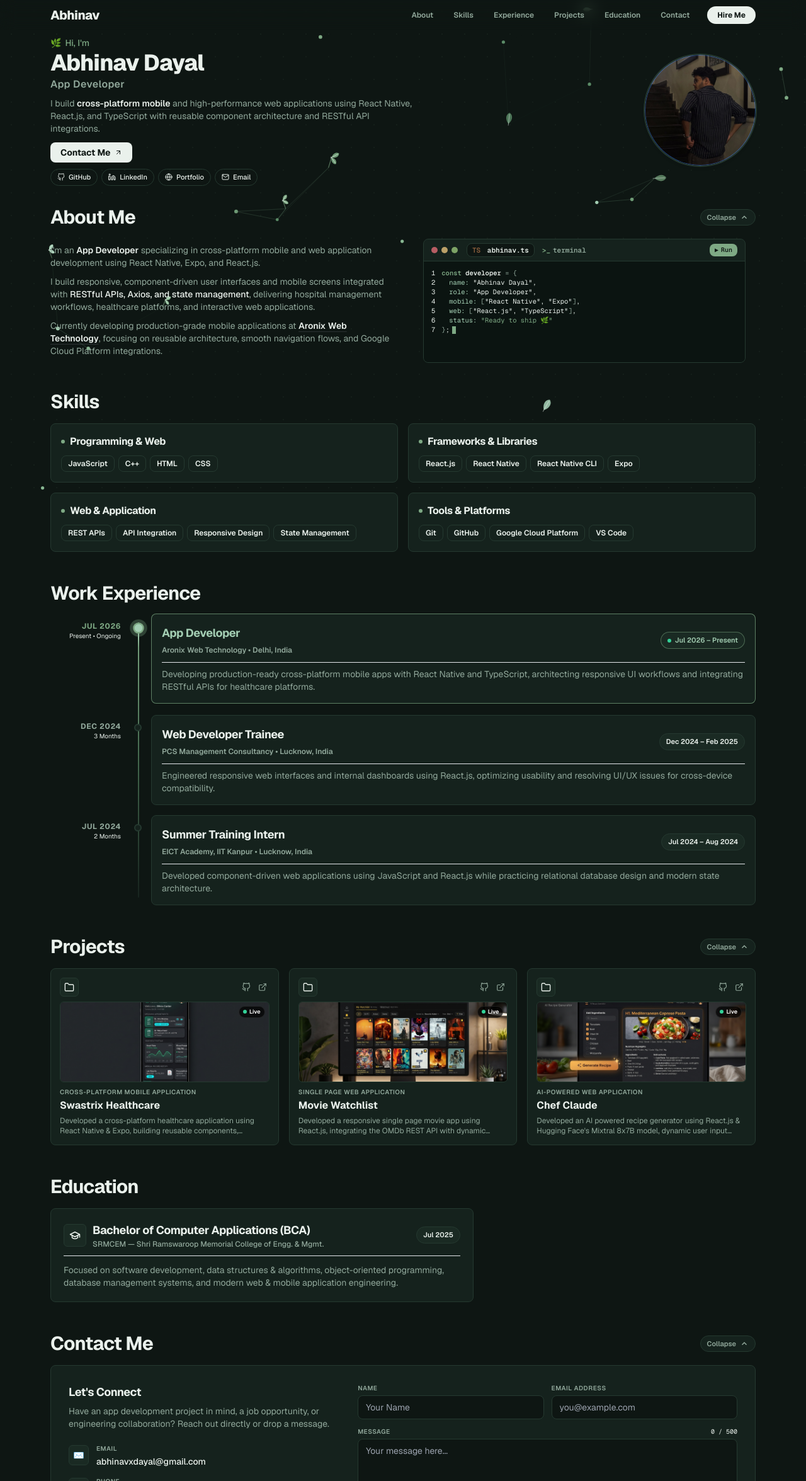
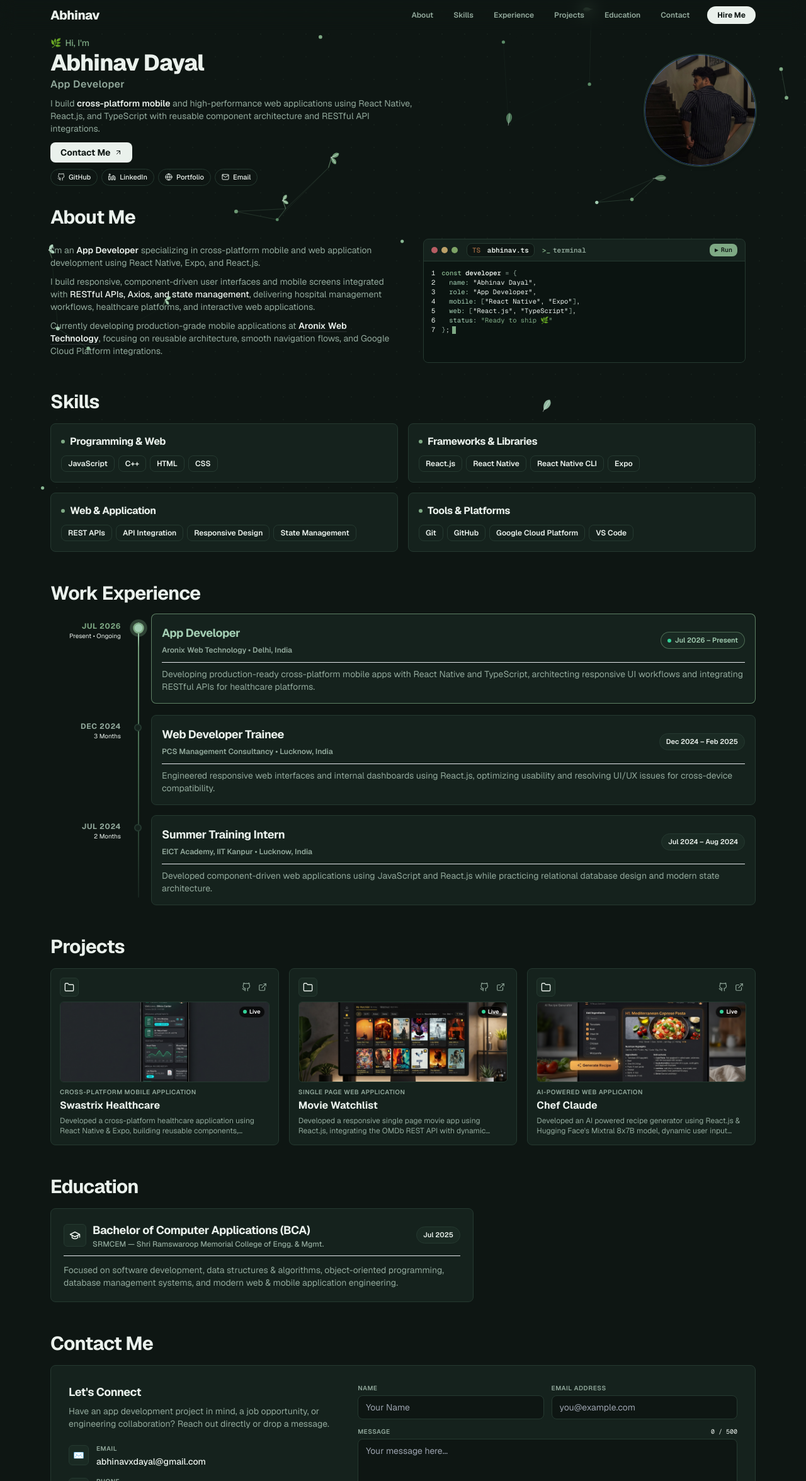
Before and after one commit to AbhinavXDayal/Portfolio, a React (Vite) app: page / in a window 1280 px wide. Shown: the top 2351 px of the page at 63% size. Built offline with nearby package versions, Linux system fonts and the light colour scheme.

Commit message:
Completely remove all remaining collapse and expand buttons from entire website

```diff
--- a/src/components/sections/About.tsx
+++ b/src/components/sections/About.tsx
@@ -1,7 +1,6 @@
 import React, { useState } from "react";
 
 export const About: React.FC = () => {
-  const [isOpen, setIsOpen] = useState(true);
   const [activeTab, setActiveTab] = useState<"code" | "terminal">("code");
   const [cmdInput, setCmdInput] = useState("");
   const [terminalLogs, setTerminalLogs] = useState<
@@ -89,35 +88,13 @@
       className="w-full py-3 md:py-5 bg-transparent text-[var(--foreground)]"
     >
       <div className="max-w-6xl mx-auto px-4">
-        {/* Section Header with Toggle */}
-        <div className="flex items-center justify-between mb-4">
+        {/* Section Header */}
+        <div className="flex flex-col items-center md:items-start text-center md:text-left mb-4">
           <h2 className="text-2xl md:text-3xl font-bold tracking-tight text-[var(--foreground)]">
             About Me
           </h2>
-          <button
-            onClick={() => setIsOpen(!isOpen)}
-            className="inline-flex items-center gap-1.5 px-2.5 py-1 rounded-full text-xs font-medium text-[var(--muted-foreground)] hover:text-[var(--foreground)] bg-[var(--card)] hover:bg-[var(--accent)] border border-[var(--border)] transition-all cursor-pointer shadow-2xs group"
-            aria-label="Toggle About Me section"
-          >
-            <span className="text-[11px] font-semibold">
-              {isOpen ? "Collapse" : "Expand"}
-            </span>
-            <svg
-              stroke="currentColor"
-              fill="none"
-              strokeWidth="2.5"
-              viewBox="0 0 24 24"
-              className={`w-3.5 h-3.5 transition-transform duration-200 ${
-                isOpen ? "rotate-180" : ""
-              }`}
-              xmlns="http://www.w3.org/2000/svg"
-            >
-              <polyline points="6 9 12 15 18 9"></polyline>
-            </svg>
-          </button>
         </div>
 
-        {isOpen && (
         <div className="grid grid-cols-1 md:grid-cols-2 gap-6 md:gap-8 items-center transition-all duration-300">
           {/* Left Column Text */}
             <div className="flex flex-col items-center md:items-start text-center md:text-left space-y-2.5">
@@ -330,7 +307,6 @@
               </div>
             </div>
           </div>
-        )}
         </div>
       </section>
     );
--- a/src/components/sections/Contact.tsx
+++ b/src/components/sections/Contact.tsx
@@ -1,7 +1,6 @@
 import React, { useState } from "react";
 
 export const Contact: React.FC = () => {
-  const [isOpen, setIsOpen] = useState(true);
   const [formData, setFormData] = useState({
     name: "",
     email: "",
@@ -34,36 +33,15 @@
       className="w-full py-4 md:py-6 bg-transparent text-[var(--foreground)]"
     >
       <div className="max-w-6xl mx-auto px-4">
-        {/* Section Header with Toggle */}
-        <div className="flex items-center justify-between mb-4">
+        {/* Section Header */}
+        <div className="flex flex-col items-center md:items-start text-center md:text-left mb-4">
           <h2 className="text-2xl md:text-3xl font-bold tracking-tight text-[var(--foreground)]">
             Contact Me
           </h2>
-          <button
-            onClick={() => setIsOpen(!isOpen)}
-            className="inline-flex items-center gap-1.5 px-2.5 py-1 rounded-full text-xs font-medium text-[var(--muted-foreground)] hover:text-[var(--foreground)] bg-[var(--card)] hover:bg-[var(--accent)] border border-[var(--border)] transition-all cursor-pointer shadow-2xs group"
-            aria-label="Toggle Contact section"
-          >
-            <span className="text-[11px] font-semibold">
-              {isOpen ? "Collapse" : "Expand"}
-            </span>
-            <svg
-              stroke="currentColor"
-              fill="none"
-              strokeWidth="2.5"
-              viewBox="0 0 24 24"
-              className={`w-3.5 h-3.5 transition-transform duration-200 ${
-                isOpen ? "rotate-180" : ""
-              }`}
-              xmlns="http://www.w3.org/2000/svg"
-            >
-              <polyline points="6 9 12 15 18 9"></polyline>
-            </svg>
-          </button>
         </div>
 
-        {isOpen && (
-          <div className="bg-[var(--card)] text-[var(--card-foreground)] border border-[var(--border)] rounded-[var(--radius)] p-5 sm:p-6 md:p-7 shadow-xs hover:border-[var(--brand-accent)]/30 transition-all duration-200">
+        {/* Cohesive, Premium Contact Card */}
+        <div className="bg-[var(--card)] text-[var(--card-foreground)] border border-[var(--border)] rounded-[var(--radius)] p-5 sm:p-6 md:p-7 shadow-xs hover:border-[var(--brand-accent)]/30 transition-all duration-200">
             <div className="grid grid-cols-1 lg:grid-cols-12 gap-6 lg:gap-10 items-start">
               {/* Left Column: Context & Contact Points */}
               <div className="lg:col-span-5 flex flex-col justify-between space-y-4">
@@ -239,8 +217,7 @@
               </div>
             </div>
           </div>
-        )}
-      </div>
-    </section>
-  );
-};
+        </div>
+      </section>
+    );
+  };
--- a/src/components/sections/Projects.tsx
+++ b/src/components/sections/Projects.tsx
@@ -1,8 +1,6 @@
-import React, { useState } from "react";
+import React from "react";
 
 export const Projects: React.FC = () => {
-  const [isOpen, setIsOpen] = useState(true);
-
   const projects = [
     {
       title: "Swastrix Healthcare",
@@ -62,36 +60,14 @@
       className="w-full py-4 md:py-6 bg-transparent text-[var(--foreground)]"
     >
       <div className="max-w-6xl mx-auto px-4">
-        {/* Section Header with Toggle */}
-        <div className="flex items-center justify-between mb-4">
+        {/* Section Header */}
+        <div className="flex flex-col items-center md:items-start text-center md:text-left mb-4">
           <h2 className="text-2xl md:text-3xl font-bold tracking-tight text-[var(--foreground)]">
             Projects
           </h2>
-          <button
-            onClick={() => setIsOpen(!isOpen)}
-            className="inline-flex items-center gap-1.5 px-2.5 py-1 rounded-full text-xs font-medium text-[var(--muted-foreground)] hover:text-[var(--foreground)] bg-[var(--card)] hover:bg-[var(--accent)] border border-[var(--border)] transition-all cursor-pointer shadow-2xs group"
-            aria-label="Toggle Projects section"
-          >
-            <span className="text-[11px] font-semibold">
-              {isOpen ? "Collapse" : "Expand"}
-            </span>
-            <svg
-              stroke="currentColor"
-              fill="none"
-              strokeWidth="2.5"
-              viewBox="0 0 24 24"
-              className={`w-3.5 h-3.5 transition-transform duration-200 ${
-                isOpen ? "rotate-180" : ""
-              }`}
-              xmlns="http://www.w3.org/2000/svg"
-            >
-              <polyline points="6 9 12 15 18 9"></polyline>
-            </svg>
-          </button>
         </div>
 
-        {isOpen && (
-          <div className="grid grid-cols-1 md:grid-cols-2 lg:grid-cols-3 gap-3.5 sm:gap-4 transition-all duration-300">
+        <div className="grid grid-cols-1 md:grid-cols-2 lg:grid-cols-3 gap-3.5 sm:gap-4 transition-all duration-300">
             {projects.map((project) => (
               <div
                 key={project.title}
@@ -219,7 +195,6 @@
               </div>
             ))}
           </div>
-        )}
       </div>
     </section>
   );
```
Lines whose indentation alone changed are shown as unchanged.
